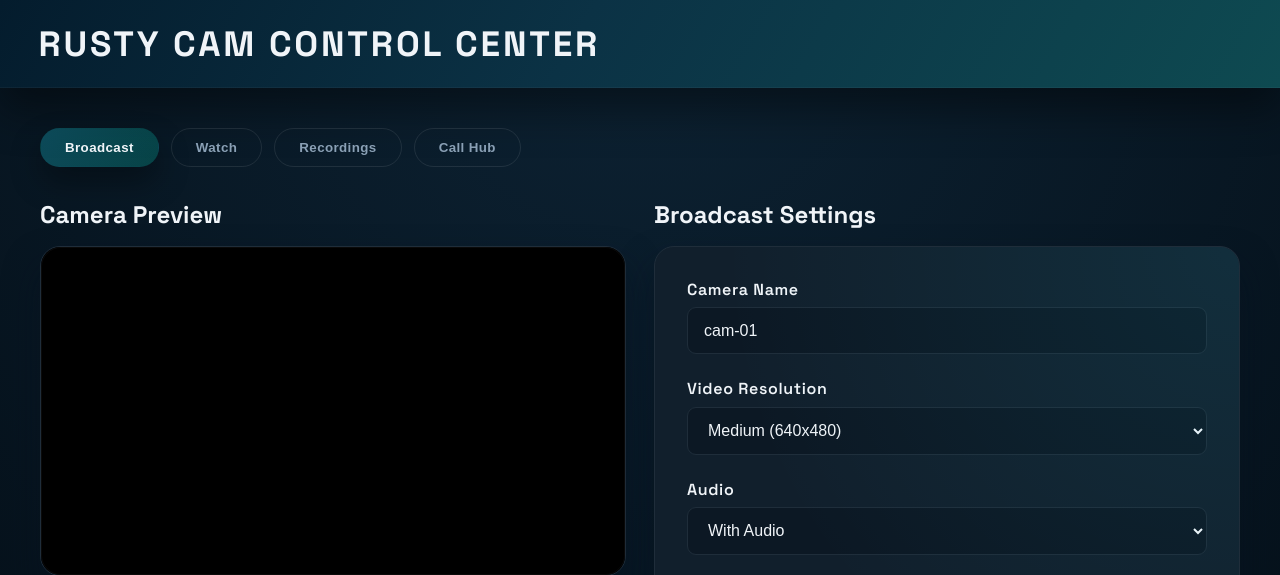
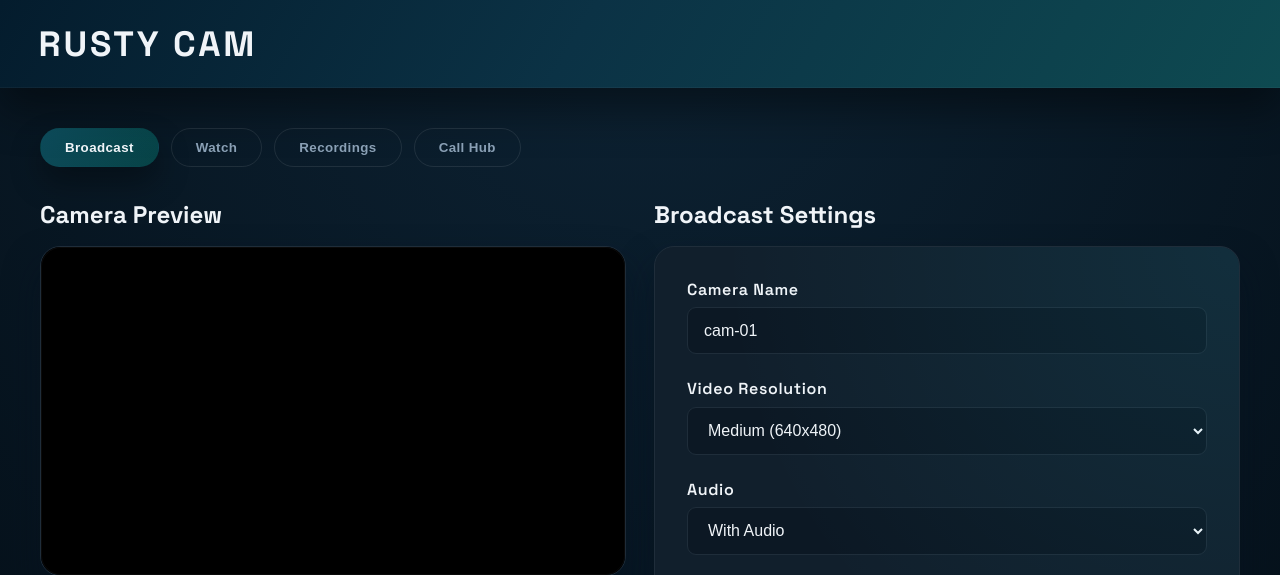
Before and after one commit to ayushjpeg/CCTV, a Flask app: page / in a window 1280 px wide. Shown: the top 575 px of the page. Run offline with Flask 3, Linux system fonts and the light colour scheme; data that the repository does not hold is empty; some libraries are stand-ins or nearby versions.

Commit message:
Name update

```diff
--- a/templates/index.html
+++ b/templates/index.html
@@ -3,13 +3,13 @@
 <head>
     <meta charset="UTF-8">
     <meta name="viewport" content="width=device-width, initial-scale=1.0">
-    <title>Rusty Cam Control Center</title>
+    <title>Rusty Cam</title>
     <script src="https://cdn.socket.io/4.6.1/socket.io.min.js"></script>
     <link rel="stylesheet" href="{{ url_for('static', filename='css/control-center.css') }}">
 </head>
 <body>
     <div class="navbar">
-        <h1>Rusty Cam Control Center</h1>
+        <h1>Rusty Cam</h1>
     </div>
 
     <div class="container">
```
